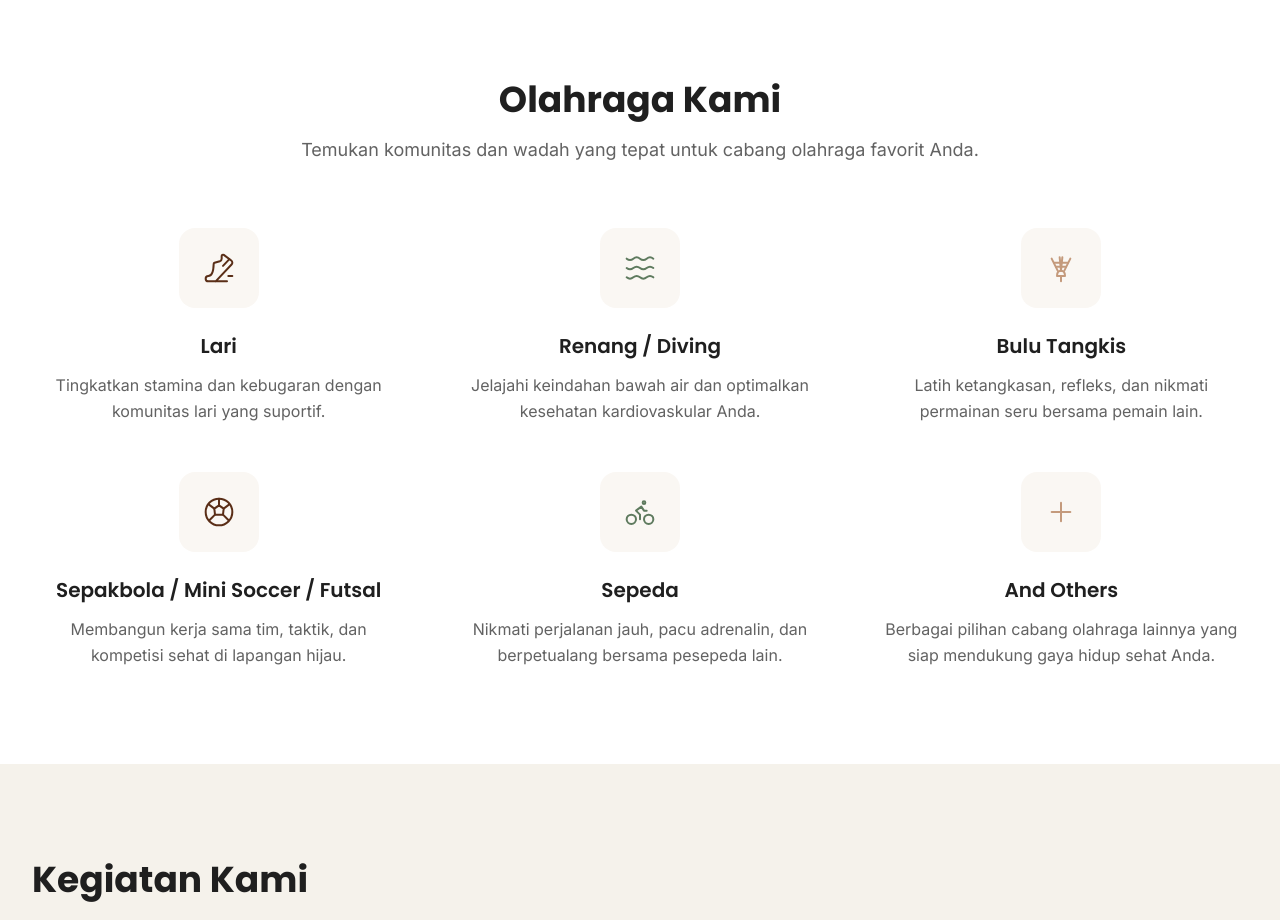
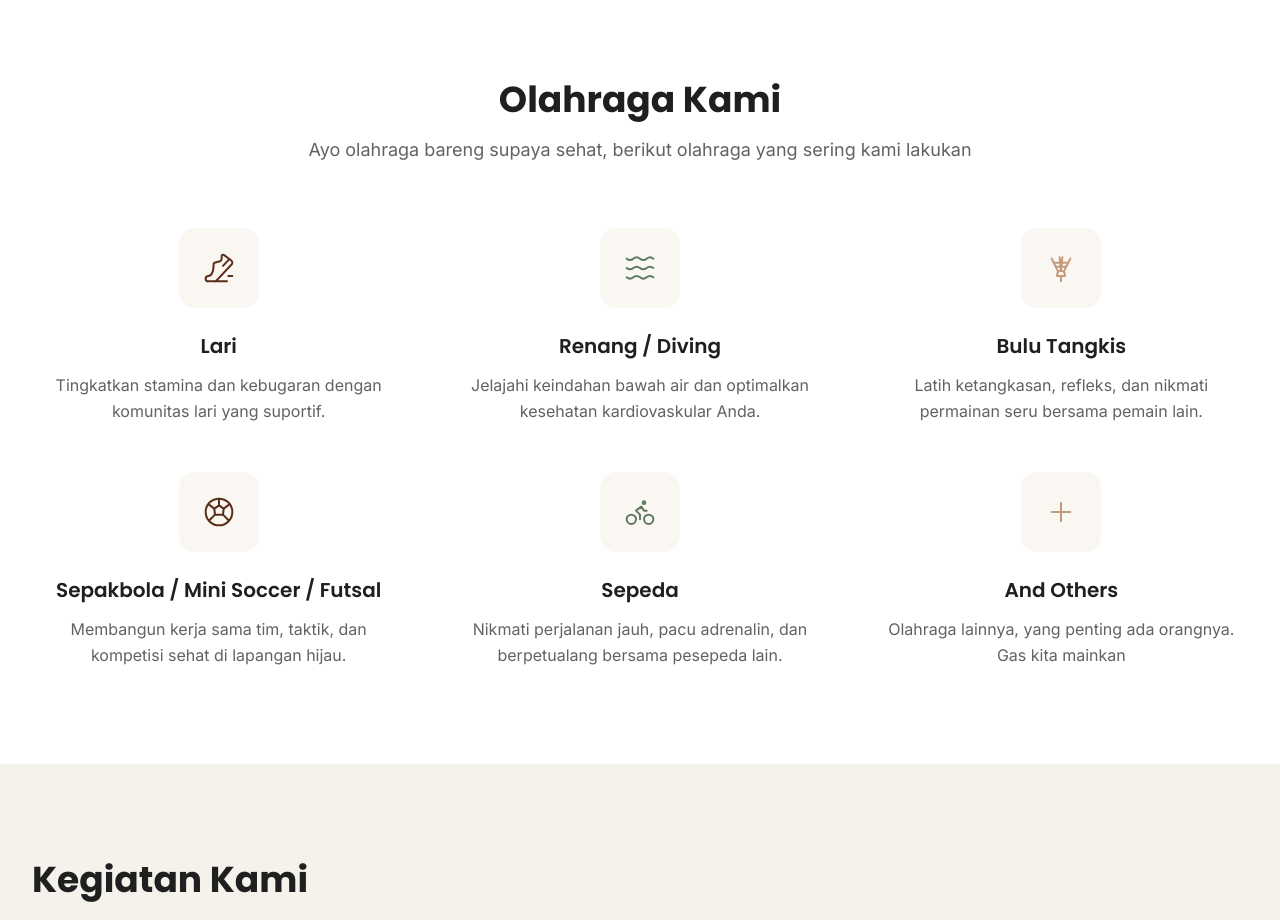
Before and after one commit to siddiqodiq/altruistsehat, a Next.js app: page / in a window 1280 px wide. Shown: the part 840-1760 px from the top of the page. Built offline with nearby package versions, Linux system fonts and the light colour scheme.

Commit message:
update description

```diff
--- a/src/components/ValueProposition.tsx
+++ b/src/components/ValueProposition.tsx
@@ -56,7 +56,7 @@ const values = [
   },
   {
     title: "And Others",
-    description: "Berbagai pilihan cabang olahraga lainnya yang siap mendukung gaya hidup sehat Anda.",
+    description: "Olahraga lainnya, yang penting ada orangnya. Gas kita mainkan",
     icon: <Plus className="w-8 h-8 text-secondary-clay" strokeWidth={1.5} />,
   },
 ];
@@ -89,7 +89,7 @@ export default function ValueProposition() {
             Olahraga Kami
           </h2>
           <p className="text-lg text-primary-charcoal/70 dark:text-gray-300 font-inter">
-            Temukan komunitas dan wadah yang tepat untuk cabang olahraga favorit Anda.
+            Ayo olahraga bareng supaya sehat, berikut olahraga yang sering kami lakukan
           </p>
         </div>
 
```
